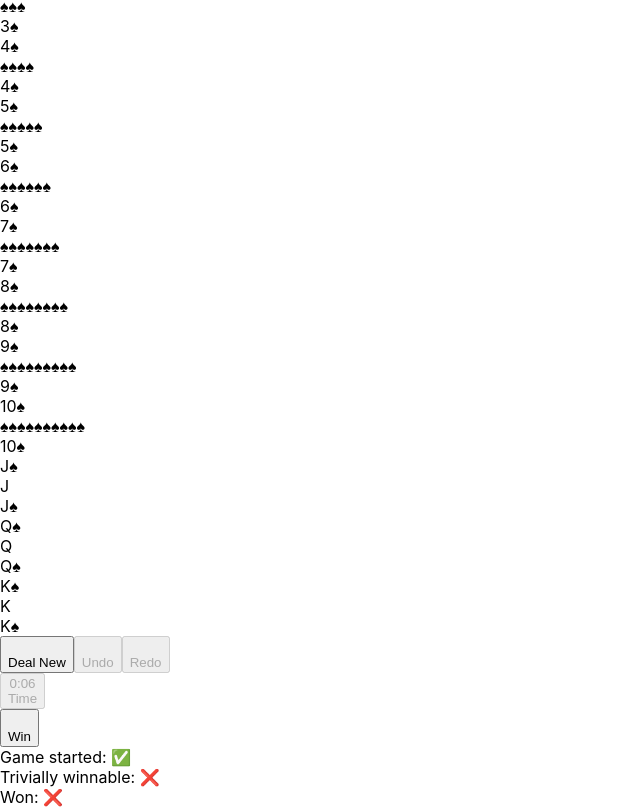
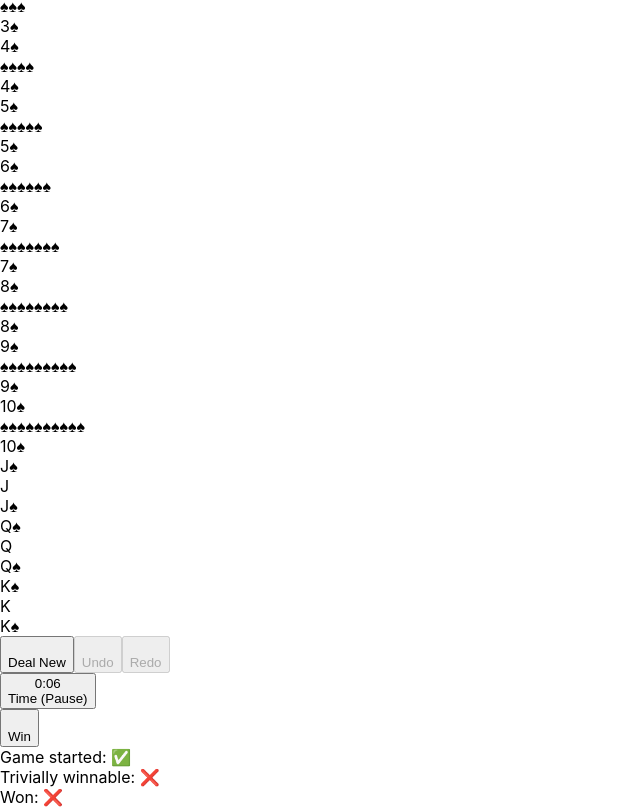
Before and after one commit to brncsk/react-recoil-klondike, a React (Create React App) app: page / in a window 1280 px wide. Shown: the part 2484-3291 px from the top of the page, without its empty margins (0-640 px from the left). Built offline with nearby package versions, Linux system fonts and the light colour scheme; some icons are missing.

Commit message:
feat: add pause functionality

```diff
--- a/src/components/hud/Hud.tsx
+++ b/src/components/hud/Hud.tsx
@@ -3,6 +3,7 @@ import { useContext } from "react";
 import { ReactComponent as NewGameIcon } from "@material-design-icons/svg/filled/auto_awesome.svg";
 import { ReactComponent as UndoIcon } from "@material-design-icons/svg/filled/undo.svg";
 import { ReactComponent as RedoIcon } from "@material-design-icons/svg/filled/redo.svg";
+import { ReactComponent as PauseIcon } from "@material-design-icons/svg/filled/pause.svg";
 
 import { useNewGame } from "../../hooks/game";
 import { HistoryContext } from "../../util/history";
@@ -10,8 +11,8 @@ import { HistoryContext } from "../../util/history";
 import { HudButton } from "./HudButton";
 import { HudDebugPane } from "./HudDebugPane";
 import { isDevelopment } from "../../util/env";
-import { useRecoilValue } from "recoil";
-import { gameElapsedSecondsState } from "../../state/game";
+import { useRecoilState, useRecoilValue } from "recoil";
+import { gameElapsedSecondsState, gamePausedState } from "../../state/game";
 import { formatTime } from "../../util/time";
 
 function HudSeparator() {
@@ -19,9 +20,11 @@ function HudSeparator() {
 }
 
 export function Hud() {
+  const { canUndo, canRedo, undo, redo } = useContext(HistoryContext);
+
   const elapsedSeconds = useRecoilValue(gameElapsedSecondsState);
+  const [gamePaused, setGamePaused] = useRecoilState(gamePausedState);
   const newGame = useNewGame();
-  const { canUndo, canRedo, undo, redo } = useContext(HistoryContext);
 
   return (
     <div className="hud">
@@ -45,10 +48,16 @@ export function Hud() {
       />
       <HudSeparator />
       <HudButton
-        icon={<span className="text">{formatTime(elapsedSeconds)}</span>}
-        caption="Time"
-        onClick={() => {}}
-        disabled={true}
+        icon={
+          gamePaused ? (
+            <PauseIcon />
+          ) : (
+            <span className="text">{formatTime(elapsedSeconds)}</span>
+          )
+        }
+        caption={`Time (${gamePaused ? "Continue" : "Pause"})`}
+        onClick={() => setGamePaused((paused) => !paused)}
+        disabled={false}
       />
 
       {isDevelopment && (
--- a/src/hooks/game.ts
+++ b/src/hooks/game.ts
@@ -17,6 +17,7 @@ import { stackCardsState } from "../state/stacks";
 import {
   gameElapsedSecondsState,
   gameIsWonState,
+  gamePausedState,
   gameStartedState,
 } from "../state/game";
 
@@ -38,9 +39,10 @@ export function useNewGame() {
   return useRecoilCallback(
     ({ set, reset }) =>
       () => {
-        set(gameIsWonState, false);
-        set(gameStartedState, false);
-        set(gameElapsedSecondsState, 0);
+        reset(gameIsWonState);
+        reset(gameStartedState);
+        reset(gameElapsedSecondsState);
+        reset(gamePausedState);
 
         const deck = shuffleDeck(generateDeck());
 
@@ -307,10 +309,11 @@ export function useWinAnimation() {
 
 export function useUpdateElapsedTime() {
   const gameStarted = useRecoilValue(gameStartedState);
+  const gamePaused = useRecoilValue(gamePausedState);
   const setElapsedSeconds = useSetRecoilState(gameElapsedSecondsState);
 
   useEffect(() => {
-    if (!gameStarted) {
+    if (!gameStarted || gamePaused) {
       return;
     }
 
@@ -319,5 +322,5 @@ export function useUpdateElapsedTime() {
     }, 1000);
 
     return () => clearInterval(interval);
-  }, [gameStarted, setElapsedSeconds]);
+  }, [gameStarted, gamePaused, setElapsedSeconds]);
 }
--- a/src/state/game.ts
+++ b/src/state/game.ts
@@ -7,6 +7,11 @@ import { stackCardsState } from "./stacks";
 
 export const gameStartedState = atom({
   key: "game-started",
+  default: false,
+});
+
+export const gamePausedState = atom({
+  key: "game-paused",
   default: false,
 });
 
```
